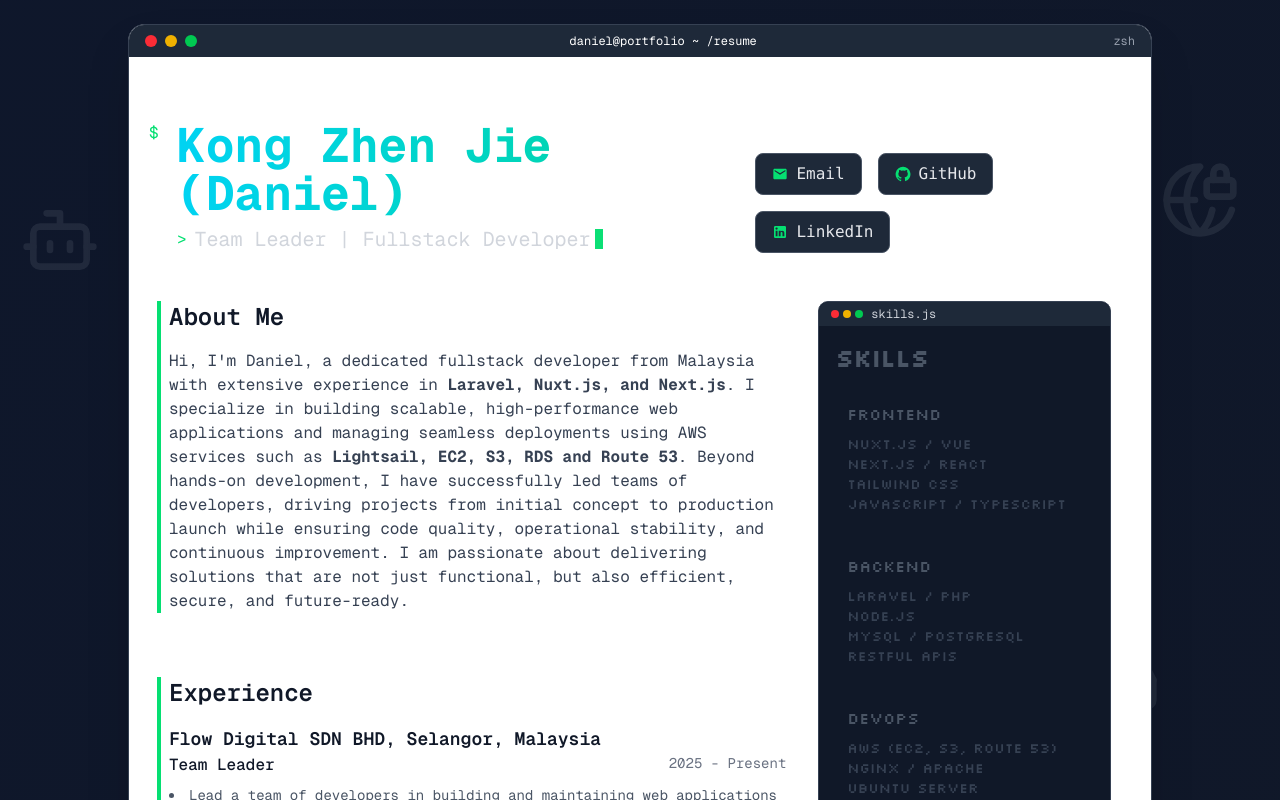
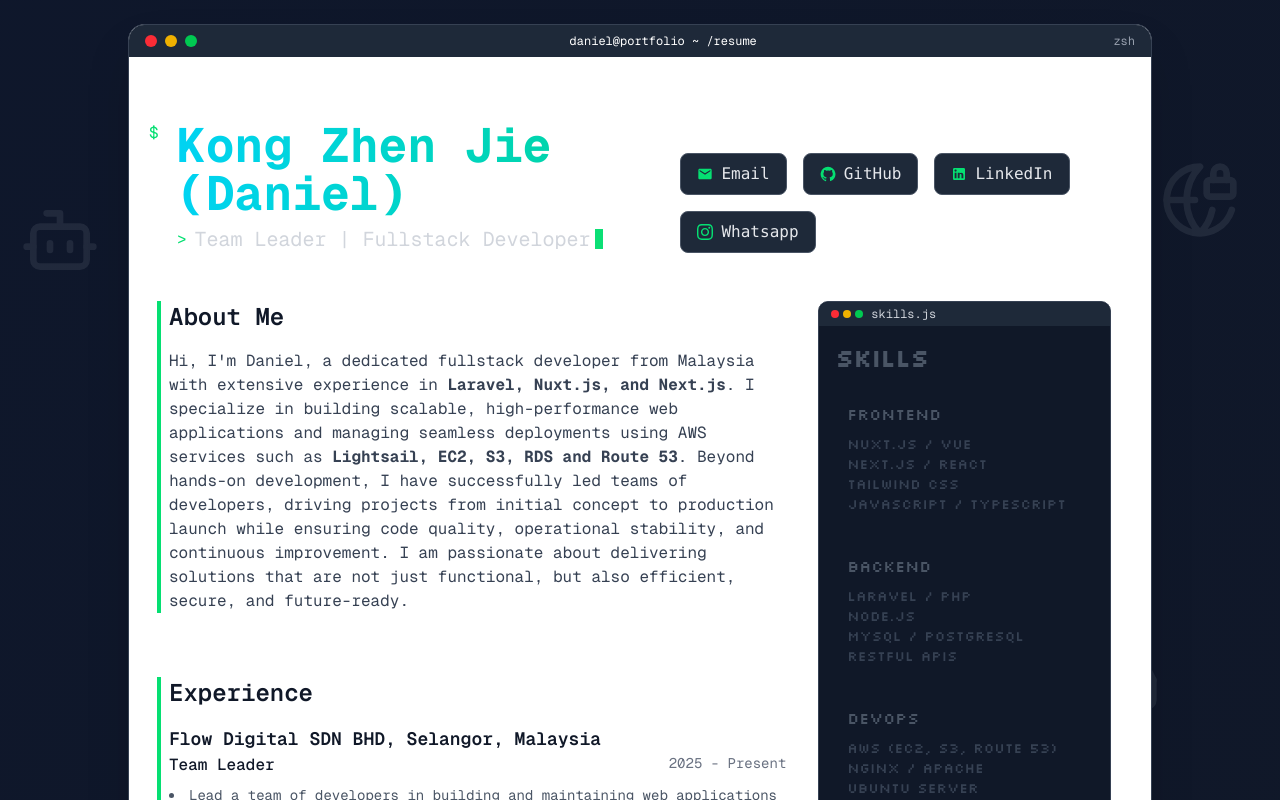
Before and after one commit to DanielKong94/single-page-cv, a Next.js app: page / in a window 1280 px wide. Shown: the top 800 px of the page. Built offline with nearby package versions, Linux system fonts and the light colour scheme.

Commit message:
no message

```diff
--- a/app/page.tsx
+++ b/app/page.tsx
@@ -25,6 +25,7 @@
   const phoneRef = useRef<HTMLAnchorElement>(null);
   const githubRef = useRef<HTMLAnchorElement>(null);
   const linkedinRef = useRef<HTMLAnchorElement>(null);
+  const whatsappRef = useRef<HTMLAnchorElement>(null);
 
   useEffect(() => {
     // Animate name
@@ -50,7 +51,7 @@
     }
 
     // Animate contact links with shorter delays for quicker appearance
-    const contactRefs = [emailRef, phoneRef, githubRef, linkedinRef];
+    const contactRefs = [emailRef, phoneRef, githubRef, linkedinRef, whatsappRef];
     contactRefs.forEach((ref, index) => {
       if (ref.current) {
         animate(ref.current, {
@@ -124,6 +125,13 @@
               >
                 <svg className="w-4 h-4 text-green-400" xmlns="http://www.w3.org/2000/svg" viewBox="0 0 24 24" fill="currentColor"><path d="M19 3a2 2 0 0 1 2 2v14a2 2 0 0 1-2 2H5a2 2 0 0 1-2-2V5a2 2 0 0 1 2-2h14m-.5 15.5v-5.3a3.26 3.26 0 0 0-3.26-3.26c-.85 0-1.84.52-2.32 1.3v-1.11h-2.79v8.37h2.79v-4.93c0-.77.62-1.4 1.39-1.4a1.4 1.4 0 0 1 1.4 1.4v4.93h2.79M6.88 8.56a1.68 1.68 0 0 0 1.68-1.68c0-.93-.75-1.69-1.68-1.69a1.69 1.69 0 0 0-1.69 1.69c0 .93.76 1.68 1.69 1.68m1.39 9.94v-8.37H5.5v8.37h2.77z"></path></svg>
                 <code>LinkedIn</code>
+              </a>
+              <a href="https://wa.me/60127562266?text=Hi%20Daniel." target="_blank" rel="noopener noreferrer"
+                className="group flex items-center gap-2 px-4 py-2 rounded-md border border-gray-600 bg-gray-800 bg-opacity-50 text-gray-200 hover:bg-gray-700 hover:border-green-400 transition-all duration-300"
+                ref={whatsappRef}
+              >
+                <svg className="w-4 h-4 text-green-400" xmlns="http://www.w3.org/2000/svg" viewBox="0 0 24 24" fill="currentColor"><path d="M12 2.163c3.204 0 3.584.012 4.85.07 3.252.148 4.771 1.691 4.919 4.919.058 1.265.069 1.645.069 4.849 0 3.205-.012 3.584-.069 4.849-.149 3.225-1.664 4.771-4.919 4.919-1.266.058-1.644.07-4.85.07-3.204 0-3.584-.012-4.849-.07-3.26-.149-4.771-1.699-4.919-4.92-.058-1.265-.07-1.644-.07-4.849 0-3.204.013-3.583.07-4.849.149-3.227 1.664-4.771 4.919-4.919 1.266-.057 1.645-.069 4.849-.069zm0-2.163c-3.259 0-3.667.014-4.947.072-4.358.2-6.78 2.618-6.98 6.98-.059 1.281-.073 1.689-.073 4.948 0 3.259.014 3.668.072 4.948.2 4.358 2.618 6.78 6.98 6.98 1.281.058 1.689.072 4.948.072 3.259 0 3.668-.014 4.948-.072 4.354-.2 6.782-2.618 6.979-6.98.059-1.28.073-1.689.073-4.948 0-3.259-.014-3.667-.072-4.947-.196-4.354-2.617-6.78-6.979-6.98-1.281-.059-1.69-.073-4.949-.073zm0 5.838c-3.403 0-6.162 2.759-6.162 6.162s2.759 6.163 6.162 6.163 6.162-2.759 6.162-6.163c0-3.403-2.759-6.162-6.162-6.162zm0 10.162c-2.209 0-4-1.79-4-4 0-2.209 1.791-4 4-4s4 1.791 4 4c0 2.21-1.791 4-4 4zm6.406-11.845c-.796 0-1.441.645-1.441 1.44s.645 1.44 1.441 1.44c.795 0 1.439-.645 1.439-1.44s-.644-1.44-1.439-1.44z"></path></svg>
+                <code>Whatsapp</code>
               </a>
             </div>
           </header>
```
